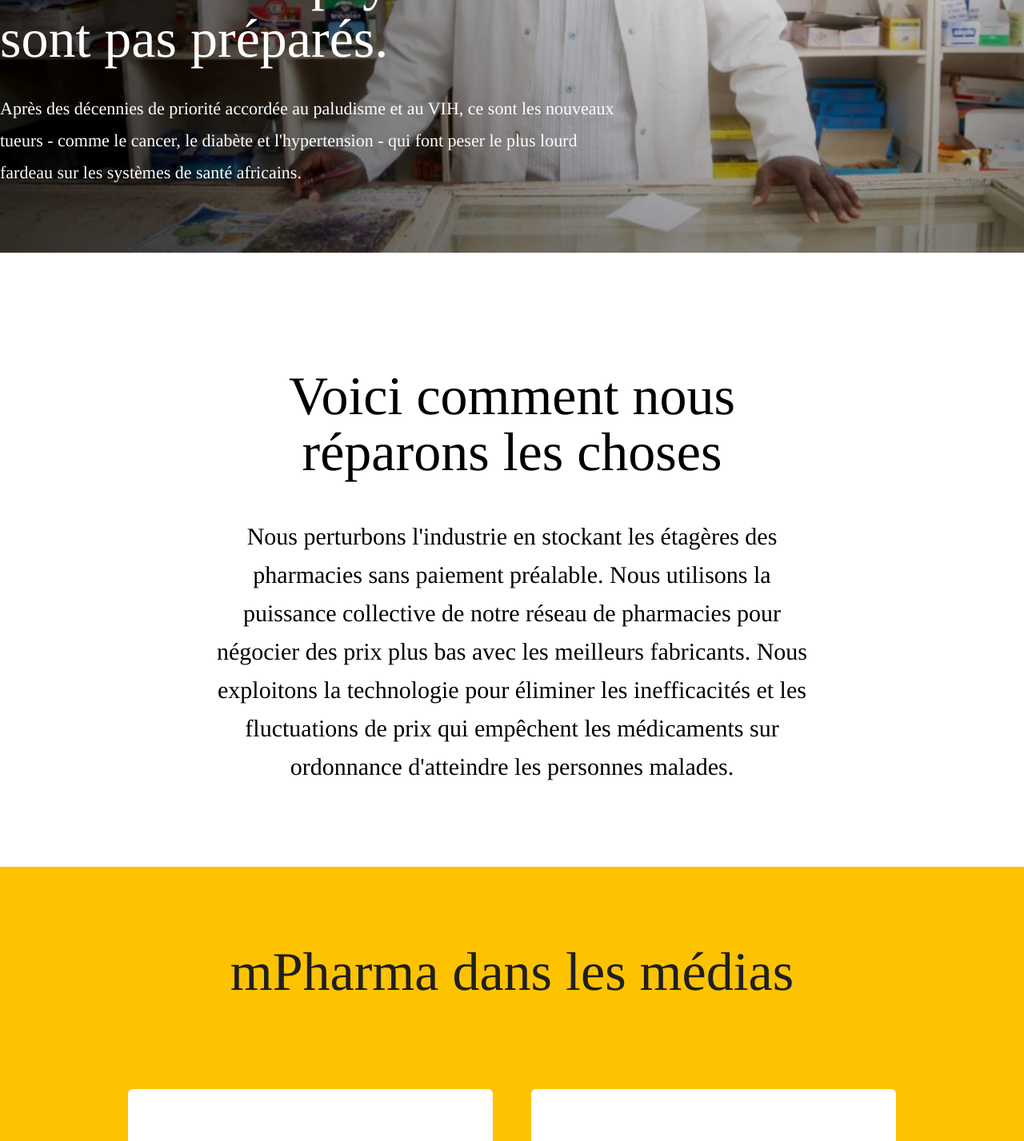
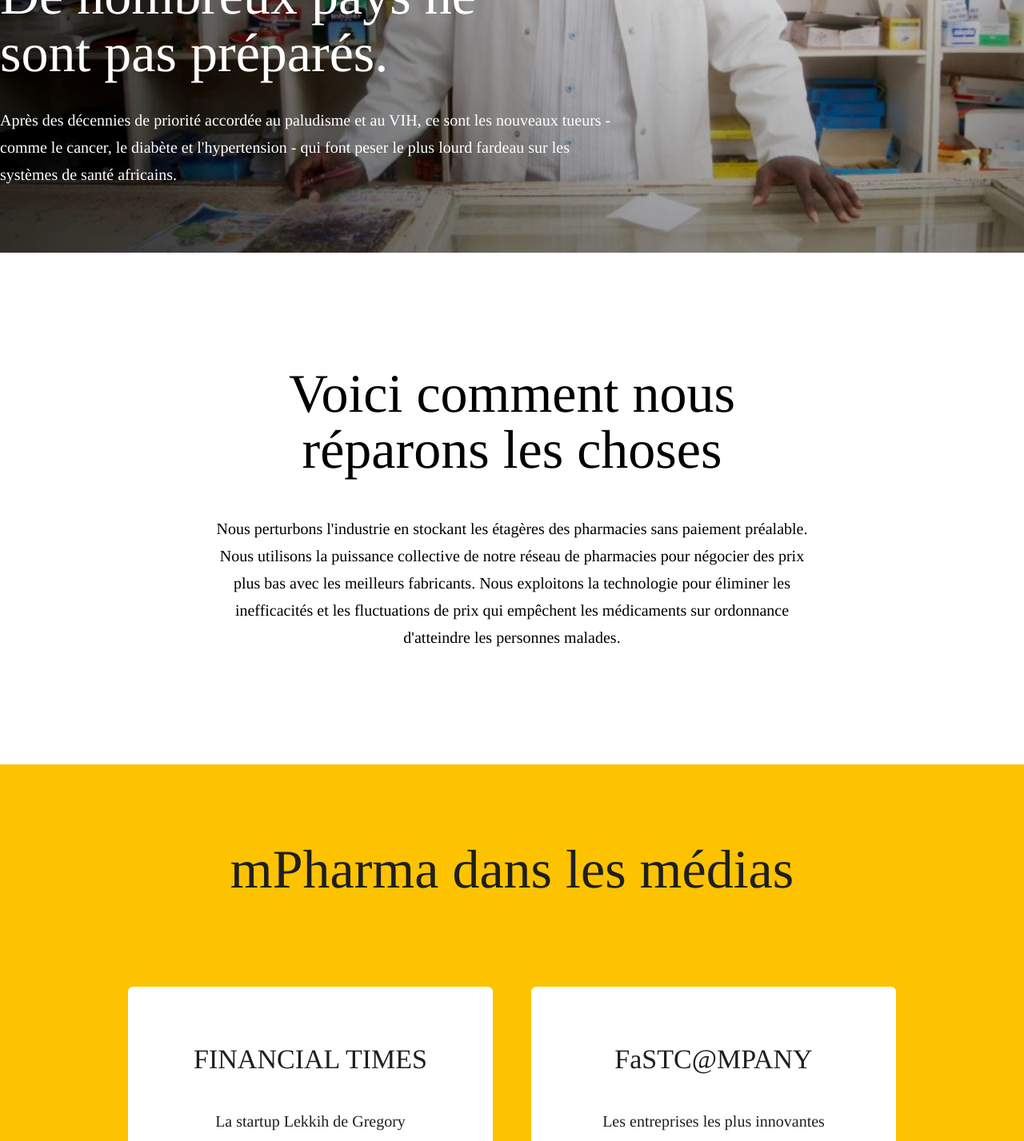
Before and after one commit to Asam237/lekkih, a Nuxt app: page / in a window 1280 px wide. Shown: the part 520-1947 px from the top of the page at 80% size. Built offline with nearby package versions, Linux system fonts and the light colour scheme; what vue-aos would draw is missing.

Commit message:
feat: update footer component

```diff
--- a/components/BannerComponent.vue
+++ b/components/BannerComponent.vue
@@ -6,7 +6,7 @@
             <h1 class="text-[34px] md:text-[68px] font-[400] text-white leading-[35px] md:leading-[72px] md:w-1/2">
                 De nombreux pays ne sont pas préparés.
             </h1>
-            <h4 class="fade text-[18px] md:text-[22px] leading-[30px] md:leading-[40px] md:w-3/5 mt-8 text-white font-normal">
+            <h4 class="fade text-[15px] md:text-[20px] leading-[24px] md:leading-[34px] md:w-3/5 mt-8 text-white font-normal">
                 Après des décennies de priorité accordée au paludisme et au VIH, ce sont les nouveaux tueurs - comme le
                 cancer, le diabète et l'hypertension - qui font peser le plus lourd fardeau sur les systèmes de santé
                 africains.
--- a/components/FooterComponent.vue
+++ b/components/FooterComponent.vue
@@ -1,22 +1,25 @@
 <template>
     <footer class="py-4 md:py-8">
         <div class="container">
-            <div class="flex items-end flex-col md:flex-row justify-between">
+            <div class="flex md:items-end flex-col md:flex-row justify-between">
                 <div>
-                    <p class="leading-8">Nous bâtissons un partenariat pour la bonne santé des <br />
+                    <p style="font-family: 'Plantin Bold';"
+                        class="text-center md:text-start text-[15px] leading-[24px] md:text-[16px] text-[#1f1f1f] my-6">
+                        Nous bâtissons un partenariat pour la
+                        bonne santé des <br />
                         patients, la bonne santé des pharmaciens et la <br />
                         bonne santé de notre industrie.
                     </p>
-                    <h4 class="mt-4"><span>— </span>Faites-en partie.</h4>
+                    <p class="mt-4 text-center md:text-start font-bold text-base md:text-xl"><span>— </span>Faites-en partie.</p>
                 </div>
                 <div class="flex flex-col md:flex-row md:items-center">
                     <ul class="hidden md:flex flex-col md:flex-row md:items-center mt-4 md:mt-0">
-                        <li class="font-semibold md:ml-4 text-sm" v-for="(item, index) in links" :key="index">
+                        <li class="font-normal md:ml-4 text-sm" v-for="(item, index) in links" :key="index">
                             <a :href="item.link">{{ item.name }}</a>
                         </li>
                     </ul>
-                    <div class="md:ml-12">
-                        <p class="text-xl font-semibold text-primary">mPharma</p>
+                    <div class="md:ml-12 my-4 md:my-0 md:mt-0">
+                        <p class="text-xl font-semibold text-primary text-center">mPharma</p>
                     </div>
                 </div>
             </div>
--- a/components/HowWeDoComponent.vue
+++ b/components/HowWeDoComponent.vue
@@ -1,5 +1,5 @@
 <template>
-    <div class="md:h-[60vh] my-14 md:my-36">
+    <div class="md:h-[80vh] flex justify-center items-center py-20 md:py-0">
             <div class="container">
                 <div class="flex flex-col items-center justify-center md:mx-[5vw]">
                     <h1
@@ -8,7 +8,7 @@
                         les choses
                     </h1>
                     <h4
-                    class="md:mx-[15vw] text-center text-[20px] md:text-[30px] md:leading-[3rem] font-normal pt-6 md:pt-12">
+                        class="md:mx-[15vw] text-center text-[15px] md:text-[20px] leading-[24px] md:leading-[34px] font-normal pt-6 md:pt-12">
                         Nous
                         perturbons
                         l'industrie en
--- a/components/SocialsComponent.vue
+++ b/components/SocialsComponent.vue
@@ -12,7 +12,7 @@
                                 {{
                                         item.title
                                 }}</h4>
-                            <p class="text-center text-[17px] leading-[26px] md:text-[21px] text-[#1f1f1f] my-6 md:my-12"
+                            <p class="text-center text-[15px] leading-[24px] md:leading-[34px] md:text-[20px] text-[#1f1f1f] my-6 md:my-12"
                                 style="font-family: 'Plantin Light';">{{
                                         item.content
                                 }}</p>
```
Lines whose indentation alone changed are shown as unchanged.
